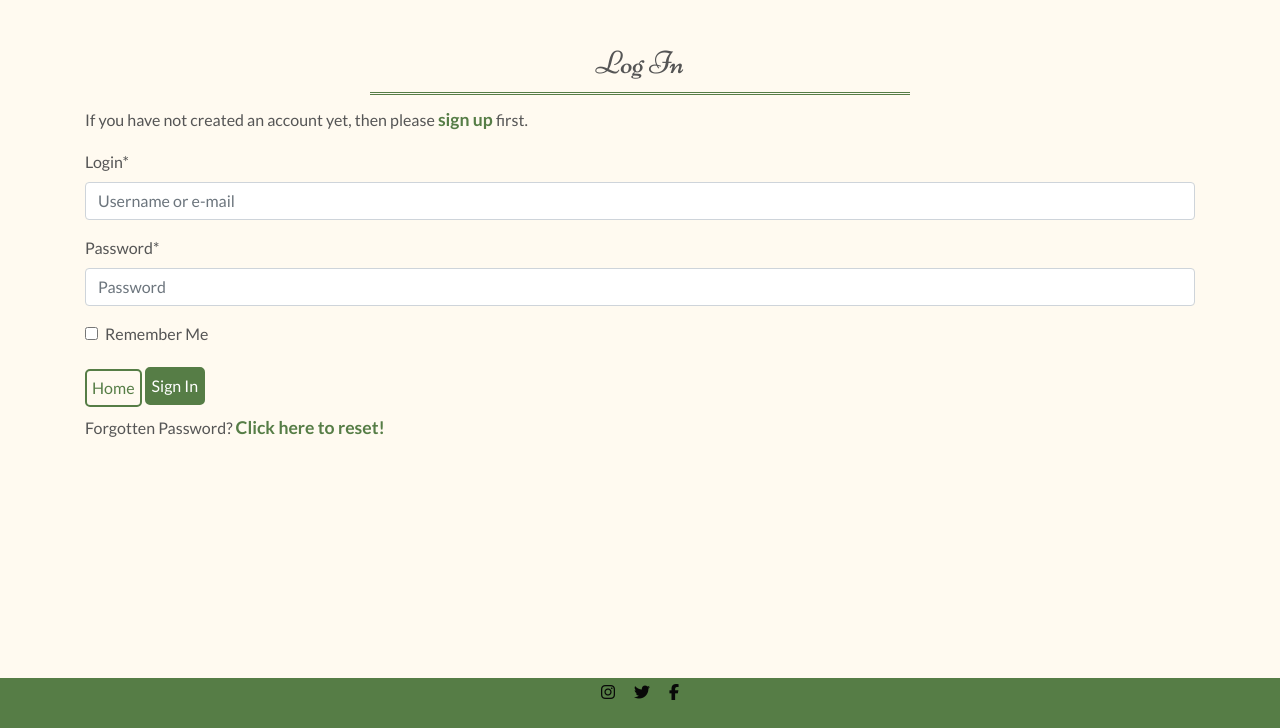
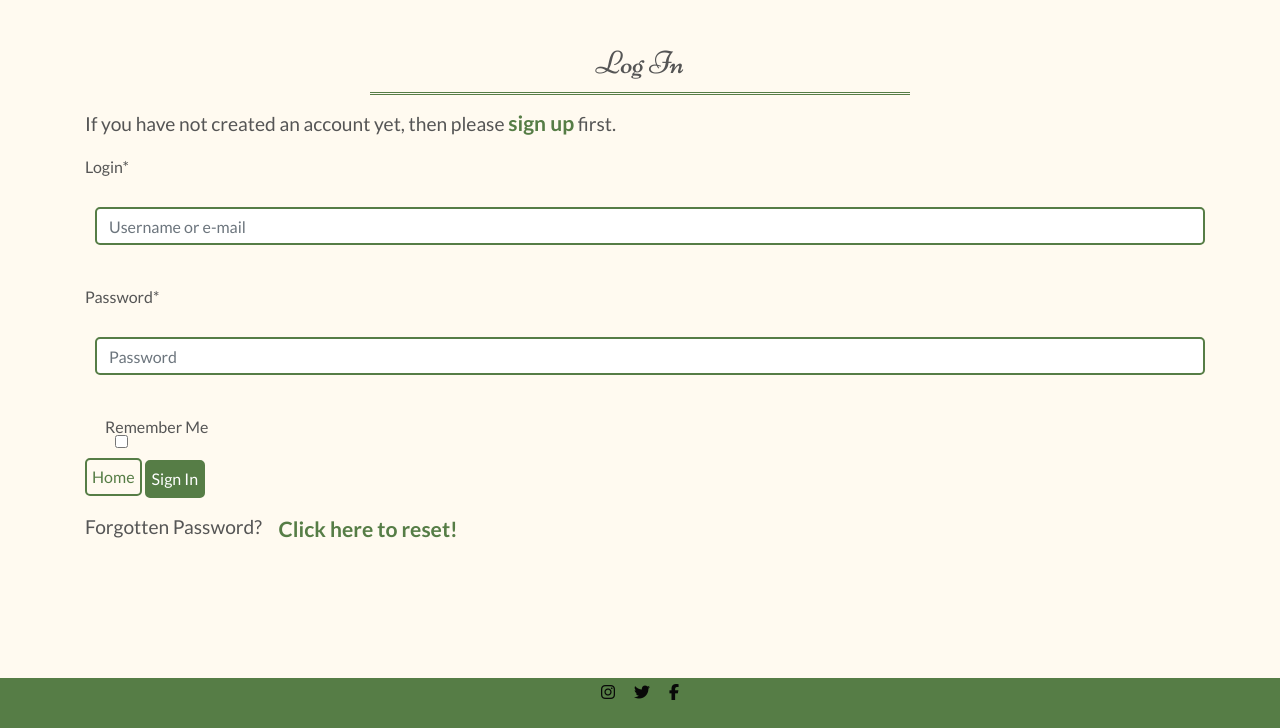
Before and after one commit to Rachel2308/from-field-to-frame, a Django app: page /accounts/login/ in a window 1280 px wide. Shown: the part 72-800 px from the top of the page. Run offline with Django 3.2, Linux system fonts and the light colour scheme; some libraries are stand-ins or nearby versions.

Commit message:
Updated allauth templates, tested profiles

```diff
--- a/profiles/templates/profiles/profile.html
+++ b/profiles/templates/profiles/profile.html
@@ -25,6 +25,7 @@
     </div>
 </div>
 
+{{ profile }}
 
 
    <!--based on code from Code Institute's Boutique Ado Project -->
--- a/static/css/base.css
+++ b/static/css/base.css
@@ -187,6 +187,24 @@ footer {
 
 .allauth-links:hover {
     color: #424242;
+}
+
+.allauth-form-inner-content input {
+    border-style: solid;
+    border-color: #567d46;
+    border-width: 2px;
+    border-radius: 5px;
+    margin-top: 20px;
+    margin-right: 10px;
+    margin-left: 10px;
+    margin-bottom: 40px;
+
+}
+
+.allauth-form-inner-content p{
+    font-size: 1.2rem;
+    margin-top: 20px;
+
 }
 
 .account-home-btn {
--- a/templates/allauth/account/email_confirm.html
+++ b/templates/allauth/account/email_confirm.html
@@ -25,7 +25,9 @@
 
 <form method="post" action="{% url 'account_confirm_email' confirmation.key %}">
 {% csrf_token %}
+<a class ="btn account-home-btn" href="{% url 'home' %}">Go Back</a>
     <button type="submit" class="account-action-btn">{% trans 'Confirm' %}</button>
+
 </form>
 
 {% else %}
@@ -36,6 +38,6 @@
 
 {% endif %}
 
-<a class ="btn account-home-btn" href="{% url 'home' %}">Home</a>
+
 
 {% endblock %}
--- a/templates/allauth/account/login.html
+++ b/templates/allauth/account/login.html
@@ -49,9 +49,9 @@ for a {{ site_name }} account and sign in below:{% endblocktrans %}</p>
   {% endif %}
   <a class ="btn account-home-btn" href="{% url 'home' %}">Home</a>
 
-  <button class="primaryAction account-action-btn" type="submit">{% trans "Sign In" %}</button>
+  <button class="primaryAction btn account-action-btn" type="submit">{% trans "Sign In" %}</button>
   <p class="mt-2">
-    Forgotten Password? <a class="button secondaryAction allauth-links" href="{% url 'account_reset_password' %}">{% trans "Click here to reset!" %}</a>
+    Forgotten Password? <a class="btn secondaryAction allauth-links" href="{% url 'account_reset_password' %}">{% trans "Click here to reset!" %}</a>
     </p>
 </form>
 
--- a/templates/allauth/account/logout.html
+++ b/templates/allauth/account/logout.html
@@ -25,7 +25,7 @@
   <input type="hidden" name="{{ redirect_field_name }}" value="{{ redirect_field_value }}"/>
   {% endif %}
   <a class ="btn account-home-btn" href="{% url 'home' %}">Home</a>
-  <button type="submit" class="account-action-btn">{% trans 'Sign Out' %}</button>
+  <button type="submit" class="btn account-action-btn">{% trans 'Sign Out' %}</button>
 </form>
 
 
--- a/templates/allauth/account/messages/logged_in.txt
+++ b/templates/allauth/account/messages/logged_in.txt
@@ -1,4 +1,4 @@
 {% load account %}
 {% load i18n %}
 {% user_display user as name %}
-{% blocktrans %}Successfully signed in as {{name}}.{% endblocktrans %}
+{% blocktrans %}Successfully signed up as {{name}}.{% endblocktrans %}
--- a/templates/allauth/account/password_reset_done.html
+++ b/templates/allauth/account/password_reset_done.html
@@ -20,4 +20,5 @@
     {% endif %}
 
     <p>{% blocktrans %}We have sent you an e-mail. Please contact us if you do not receive it within a few minutes.{% endblocktrans %}</p>
+    <a class ="btn account-action-btn" href="{% url 'home' %}">Home</a>
 {% endblock %}
--- a/templates/allauth/account/password_reset_from_key_done.html
+++ b/templates/allauth/account/password_reset_from_key_done.html
@@ -13,4 +13,5 @@
   </div>
 
     <p>{% trans 'Your password is now changed.' %}</p>
+    <a class ="btn account-action-btn" href="{% url 'home' %}">Home</a>
 {% endblock %}
--- a/templates/allauth/account/signup.html
+++ b/templates/allauth/account/signup.html
@@ -25,7 +25,7 @@
   <input type="hidden" name="{{ redirect_field_name }}" value="{{ redirect_field_value }}" />
   {% endif %}
   <a class ="btn account-home-btn" href="{% url 'home' %}">Home</a>
-  <button class="account-action-btn" type="submit">{% trans "Sign Up" %} &raquo;</button>
+  <button class="btn account-action-btn" type="submit">{% trans "Sign Up" %} &raquo;</button>
 </form>
 
 {% endblock %}
--- a/templates/allauth/account/signup_closed.html
+++ b/templates/allauth/account/signup_closed.html
@@ -17,4 +17,5 @@
 
 
 <p>{% trans "We are sorry, but the sign up is currently closed." %}</p>
+<a class ="btn account-action-btn" href="{% url 'home' %}">Home</a>
 {% endblock %}
--- a/templates/allauth/account/verification_sent.html
+++ b/templates/allauth/account/verification_sent.html
@@ -4,6 +4,7 @@
 
 {% block head_title %}{% trans "Verify Your E-mail Address" %}{% endblock %}
 
+{% block inner_content %}
 <div class="container-fluid">
     <div class="row">
         <div class="col text-center mt-3">
@@ -15,4 +16,5 @@
 
     <p>{% blocktrans %}We have sent an e-mail to you for verification. Follow the link provided to finalize the signup process. Please contact us if you do not receive it within a few minutes.{% endblocktrans %}</p>
 
-{% endblock %}
+    <a class ="btn account-action-btn" href="{% url 'home' %}">Home</a>
+    {% endblock %}
--- a/templates/allauth/account/verified_email_required.html
+++ b/templates/allauth/account/verified_email_required.html
@@ -25,5 +25,6 @@ contact us if you do not receive it within a few minutes.{% endblocktrans %}</p>
 
 <p>{% blocktrans %}<strong>Note:</strong> you can still <a class="allauth-links" href="{{ email_url }}">change your e-mail address</a>.{% endblocktrans %}</p>
 
+<a class ="btn account-action-btn" href="{% url 'home' %}">Home</a>
 
 {% endblock %}
--- a/templates/base.html
+++ b/templates/base.html
@@ -96,7 +96,7 @@
                                 {% if request.user.is_superuser %}
                                     <a href="" class="dropdown-item">Product Management</a>
                                 {% endif %}
-                                <a href="" class="dropdown-item">My Profile</a>
+                                <a href="{% url 'profile' %}" class="dropdown-item">My Profile</a>
                                 <a href="{% url 'account_logout' %}" class="dropdown-item">Logout</a>
                             {% else %}
                                 <a href="{% url 'account_signup' %}" class="dropdown-item">Register</a>
--- a/templates/includes/toasts/toast_success.html
+++ b/templates/includes/toasts/toast_success.html
@@ -17,7 +17,7 @@
                 {{ message }}
             </div>
         </div>
-        {% if grand_total %}
+        {% if total %}
             <p class = "bg-white text-black py-1">Your Basket ({{ art_count }} total items)</p>
             <div class="basket-notification-wrapper">
             {% for item in basket_items %}
```
Also changed, not shown: profiles/views.py (+6 -2 lines).
